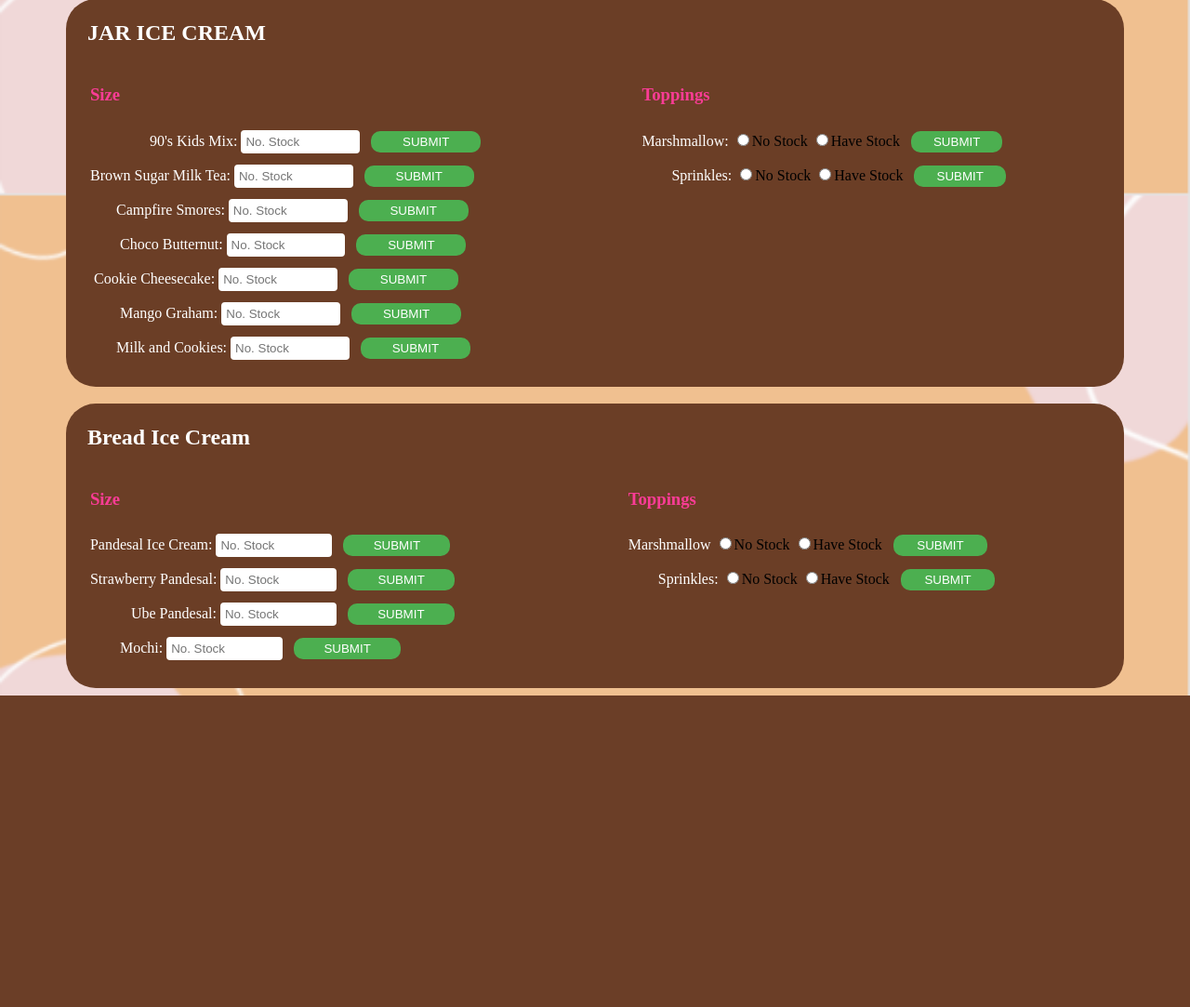
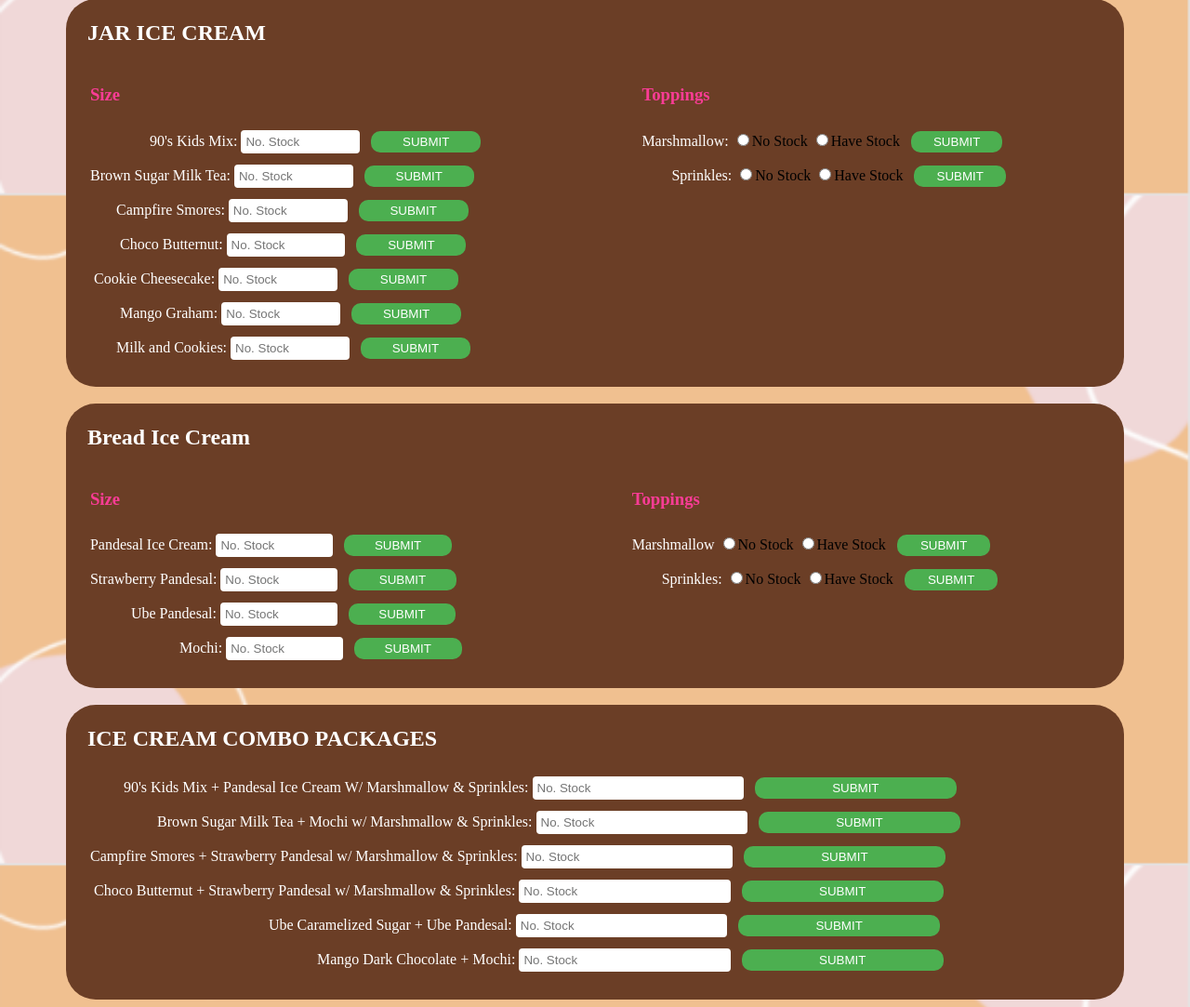
Before and after one commit to aUrelogs/wst_page, a PHP site: page /Stocks/stocks.html in a window 1280 px wide. Shown: the part 1231-2314 px from the top of the page at 93% size. Before the commit the page ends 1979 px from the top, so only its background shows below. Run offline with PHP 8.4, Linux system fonts and the light colour scheme.

Commit message:
product complete
not finale design

```diff
--- a/indexfiles/Stocks/design_stocks.css
+++ b/indexfiles/Stocks/design_stocks.css
@@ -153,6 +153,15 @@
             z-index: 3;
         }
 
+        .glass_five{
+            background: white;
+            min-height: 16vh;
+            width: 90%;
+            background: #6b3e26;
+            border-radius: 2rem;
+            z-index: 3;
+        }
+
         .product_one{
             margin: 2%;
 
@@ -178,6 +187,11 @@
 
         }
 
+        .product_six{
+            margin: 2%;
+
+        }
+
             #title{
 
                 margin: 2%;
--- a/indexfiles/Stocks/stocks.html
+++ b/indexfiles/Stocks/stocks.html
@@ -475,7 +475,7 @@
 
                     <tr>
                         <td>
-                                <label for="mochi">&nbsp;&nbsp;&nbsp;&nbsp;&nbsp;&nbsp;&nbsp;&nbsp;Mochi:</label>
+                                <label for="mochi">&nbsp;&nbsp;&nbsp;&nbsp;&nbsp;&nbsp;&nbsp;&nbsp;&nbsp;&nbsp;&nbsp;&nbsp;&nbsp;&nbsp;&nbsp;&nbsp;&nbsp;&nbsp;&nbsp;&nbsp;&nbsp;&nbsp;&nbsp;&nbsp;Mochi:</label>
                                 <input type="number" name = "mochi" value="" placeholder="No. Stock">
                                 &nbsp;
                                 <input type="submit" value="SUBMIT">
@@ -487,6 +487,100 @@
             </div>
 
         </section>
+
+    </main>
+
+    <br>
+
+    <main>
+
+        <section class="glass_five">
+
+            <div class="product_six">
+
+                <h2>ICE CREAM COMBO PACKAGES</h2>
+
+                <table>
+
+                    <tr>
+                        <td>
+                                <label for="package_one">&nbsp;&nbsp;&nbsp;&nbsp;&nbsp;&nbsp;&nbsp;&nbsp;&nbsp;90's Kids Mix + Pandesal Ice Cream W/ Marshmallow & Sprinkles:</label>
+                                <input type="number" name = "mochi" value="" placeholder="No. Stock">
+                                &nbsp;
+                                <input type="submit" value="SUBMIT">
+                        </td>
+                    </tr>
+
+                    <tr>
+                        <td>
+                                <label for="package_two">&nbsp;&nbsp;&nbsp;&nbsp;&nbsp;&nbsp;&nbsp;&nbsp;&nbsp;&nbsp;&nbsp;&nbsp;&nbsp;&nbsp;&nbsp;&nbsp;&nbsp;&nbsp;Brown Sugar Milk Tea + Mochi w/ Marshmallow & Sprinkles:</label>
+                                <input type="number" name = "mochi" value="" placeholder="No. Stock">
+                                &nbsp;
+                                <input type="submit" value="SUBMIT">
+                        </td>
+                    </tr>
+
+                    <tr>
+                        <td>
+                                <label for="package_three">Campfire Smores + Strawberry Pandesal w/ Marshmallow & Sprinkles:</label>
+                                <input type="number" name = "mochi" value="" placeholder="No. Stock">
+                                &nbsp;
+                                <input type="submit" value="SUBMIT">
+                        </td>
+                    </tr>
+
+                    <tr>
+                        <td>
+                                <label for="package_four">&nbsp;Choco Butternut + Strawberry Pandesal w/ Marshmallow & Sprinkles:</label>
+                                <input type="number" name = "mochi" value="" placeholder="No. Stock">
+                                &nbsp;
+                                <input type="submit" value="SUBMIT">
+                        </td>
+                    </tr>
+
+                    <tr>
+                        <td>
+                                <label for="package_five">&nbsp;&nbsp;&nbsp;&nbsp;&nbsp;&nbsp;&nbsp;&nbsp;&nbsp;&nbsp;&nbsp;&nbsp;&nbsp;&nbsp;&nbsp;&nbsp;&nbsp;&nbsp;&nbsp;&nbsp;&nbsp;&nbsp;&nbsp;&nbsp;&nbsp;&nbsp;&nbsp;&nbsp;&nbsp;&nbsp;&nbsp;&nbsp;&nbsp;&nbsp;&nbsp;&nbsp;&nbsp;&nbsp;&nbsp;&nbsp;&nbsp;&nbsp;&nbsp;&nbsp;&nbsp;&nbsp;&nbsp;&nbsp;Ube Caramelized Sugar + Ube Pandesal:</label>
+                                <input type="number" name = "mochi" value="" placeholder="No. Stock">
+                                &nbsp;
+                                <input type="submit" value="SUBMIT">
+                        </td>
+                    </tr>
+
+                    <tr>
+                        <td>
+                                <label for="package_six">&nbsp;&nbsp;&nbsp;&nbsp;&nbsp;&nbsp;&nbsp;&nbsp;&nbsp;&nbsp;&nbsp;&nbsp;&nbsp;&nbsp;&nbsp;&nbsp;&nbsp;&nbsp;&nbsp;&nbsp;&nbsp;&nbsp;&nbsp;&nbsp;&nbsp;&nbsp;&nbsp;&nbsp;&nbsp;&nbsp;&nbsp;&nbsp;&nbsp;&nbsp;&nbsp;&nbsp;&nbsp;&nbsp;&nbsp;&nbsp;&nbsp;&nbsp;&nbsp;&nbsp;&nbsp;&nbsp;&nbsp;&nbsp;&nbsp;&nbsp;&nbsp;&nbsp;&nbsp;&nbsp;&nbsp;&nbsp;&nbsp;&nbsp;&nbsp;&nbsp;&nbsp;Mango Dark Chocolate + Mochi:</label>
+                                <input type="number" name = "mochi" value="" placeholder="No. Stock">
+                                &nbsp;
+                                <input type="submit" value="SUBMIT">
+                        </td>
+                    </tr>
+
+
+
+
+
+
+
+
+
+                </table>
+
+
+
+            </div>
+
+
+
+
+
+
+
+
+        </section>
+
+
+
 
     </main>
 
```
